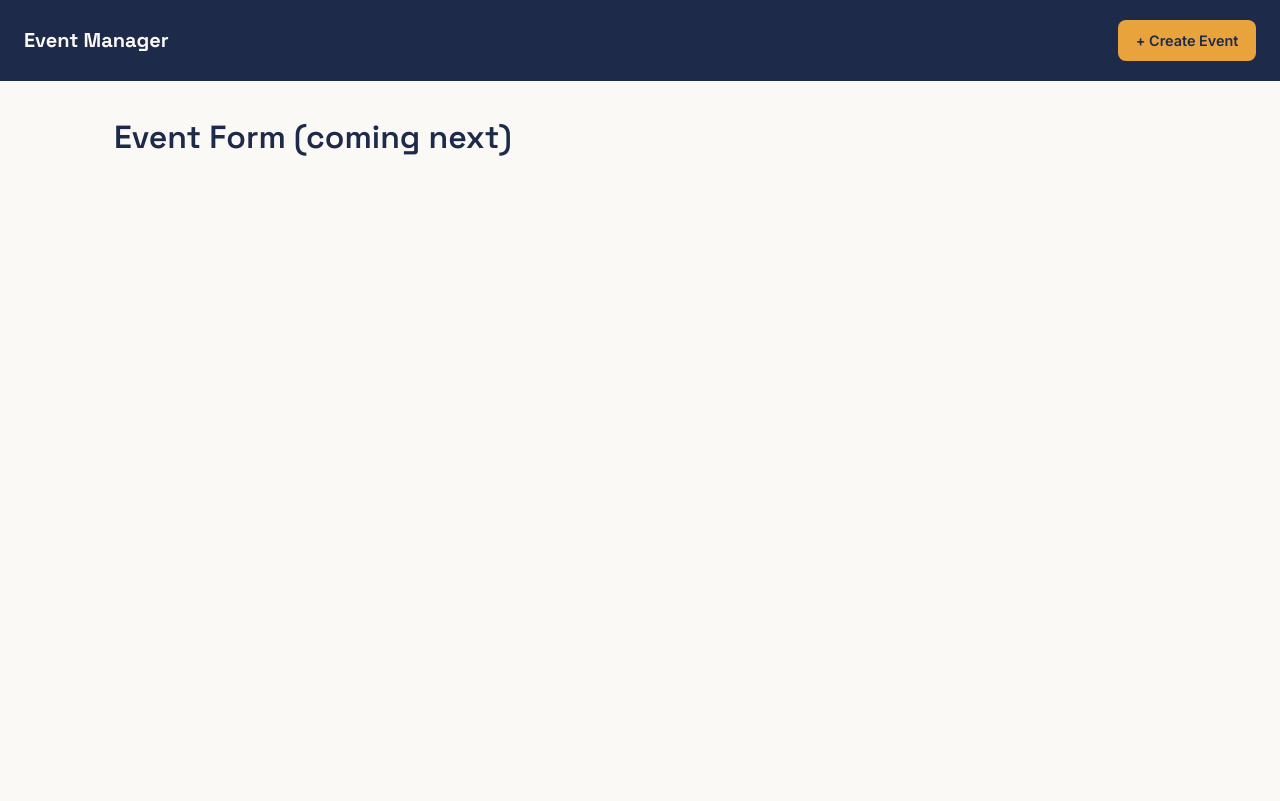
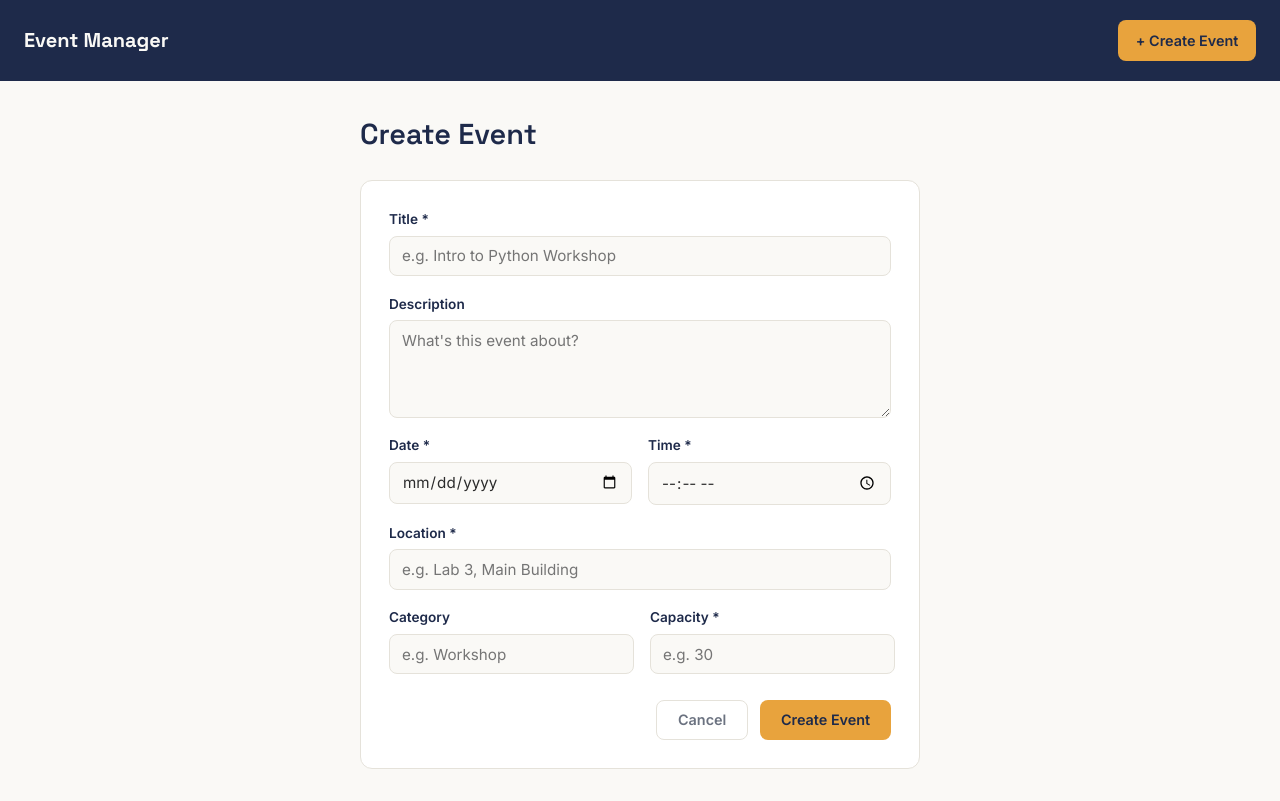
Before and after one commit to Sifen-W/event-management-system, a React (Vite) app in the folder client/: page /events/new in a window 1280 px wide. Built offline with nearby package versions, Linux system fonts and the light colour scheme.

Commit message:
Build EventForm page for creating and editing events

```diff
--- /dev/null
+++ b/client/src/pages/EventForm.css
@@ -0,0 +1,95 @@
+.form-page {
+  max-width: 560px;
+  margin: 0 auto;
+}
+
+.event-form {
+  background: white;
+  border: 1px solid var(--border);
+  border-radius: 12px;
+  padding: 1.75rem;
+  display: flex;
+  flex-direction: column;
+  gap: 1.1rem;
+}
+
+.event-form label {
+  display: flex;
+  flex-direction: column;
+  gap: 0.4rem;
+  font-size: 0.85rem;
+  font-weight: 600;
+  color: var(--navy);
+}
+
+.event-form input,
+.event-form textarea {
+  font-family: var(--font-body);
+  font-size: 0.95rem;
+  font-weight: 400;
+  color: var(--charcoal);
+  border: 1px solid var(--border);
+  border-radius: 8px;
+  padding: 0.6rem 0.75rem;
+  background: var(--cream);
+}
+
+.event-form input:focus,
+.event-form textarea:focus {
+  outline: 2px solid var(--amber);
+  outline-offset: 1px;
+  background: white;
+}
+
+.event-form textarea {
+  resize: vertical;
+}
+
+.form-row {
+  display: grid;
+  grid-template-columns: 1fr 1fr;
+  gap: 1rem;
+}
+
+.form-error {
+  background: #FCEBE9;
+  color: var(--danger);
+  padding: 0.6rem 0.75rem;
+  border-radius: 8px;
+  font-size: 0.85rem;
+}
+
+.form-actions {
+  display: flex;
+  justify-content: flex-end;
+  gap: 0.75rem;
+  margin-top: 0.5rem;
+}
+
+.btn-primary, .btn-secondary {
+  padding: 0.65rem 1.3rem;
+  border-radius: 8px;
+  font-weight: 600;
+  font-size: 0.9rem;
+  border: none;
+}
+
+.btn-primary {
+  background: var(--amber);
+  color: var(--navy);
+}
+.btn-primary:hover { background: var(--amber-dark); }
+.btn-primary:disabled { opacity: 0.6; cursor: not-allowed; }
+
+.btn-secondary {
+  background: transparent;
+  color: var(--gray);
+  border: 1px solid var(--border);
+}
+.btn-secondary:hover { background: var(--cream); }
+
+@media (max-width: 480px) {
+  .form-row {
+    grid-template-columns: 1fr;
+  }
+}
--- a/client/src/pages/EventForm.jsx
+++ b/client/src/pages/EventForm.jsx
@@ -1,5 +1,131 @@
+import { useState, useEffect } from 'react'
+import { useNavigate, useParams } from 'react-router-dom'
+import './EventForm.css'
+
 function EventForm() {
-  return <h1>Event Form (coming next)</h1>
+  const { id } = useParams()
+  const isEditing = Boolean(id)
+  const navigate = useNavigate()
+
+  const [form, setForm] = useState({
+    title: '',
+    description: '',
+    date: '',
+    time: '',
+    location: '',
+    category: '',
+    capacity: ''
+  })
+  const [loading, setLoading] = useState(isEditing)
+  const [saving, setSaving] = useState(false)
+  const [error, setError] = useState('')
+
+  useEffect(() => {
+    if (!isEditing) return
+    fetch(`http://localhost:3001/api/events/${id}`)
+      .then(res => res.json())
+      .then(data => {
+        setForm({
+          title: data.title,
+          description: data.description || '',
+          date: data.date,
+          time: data.time,
+          location: data.location,
+          category: data.category || '',
+          capacity: data.capacity
+        })
+        setLoading(false)
+      })
+  }, [id, isEditing])
+
+  function handleChange(e) {
+    setForm({ ...form, [e.target.name]: e.target.value })
+  }
+
+  async function handleSubmit(e) {
+    e.preventDefault()
+    setError('')
+
+    if (!form.title || !form.date || !form.time || !form.location || !form.capacity) {
+      setError('Please fill in all required fields.')
+      return
+    }
+
+    setSaving(true)
+    const url = isEditing
+      ? `http://localhost:3001/api/events/${id}`
+      : 'http://localhost:3001/api/events'
+    const method = isEditing ? 'PUT' : 'POST'
+
+    try {
+      const res = await fetch(url, {
+        method,
+        headers: { 'Content-Type': 'application/json' },
+        body: JSON.stringify({ ...form, capacity: Number(form.capacity) })
+      })
+      if (!res.ok) throw new Error('Failed to save event')
+      const data = await res.json()
+      navigate(isEditing ? `/events/${id}` : `/events/${data.id}`)
+    } catch (err) {
+      setError('Something went wrong. Please try again.')
+      setSaving(false)
+    }
+  }
+
+  if (loading) return <p className="status-text">Loading event...</p>
+
+  return (
+    <div className="form-page">
+      <h1 className="page-title">{isEditing ? 'Edit Event' : 'Create Event'}</h1>
+      <form className="event-form" onSubmit={handleSubmit}>
+        <label>
+          Title *
+          <input name="title" value={form.title} onChange={handleChange} placeholder="e.g. Intro to Python Workshop" />
+        </label>
+
+        <label>
+          Description
+          <textarea name="description" value={form.description} onChange={handleChange} rows={4} placeholder="What's this event about?" />
+        </label>
+
+        <div className="form-row">
+          <label>
+            Date *
+            <input type="date" name="date" value={form.date} onChange={handleChange} />
+          </label>
+          <label>
+            Time *
+            <input type="time" name="time" value={form.time} onChange={handleChange} />
+          </label>
+        </div>
+
+        <label>
+          Location *
+          <input name="location" value={form.location} onChange={handleChange} placeholder="e.g. Lab 3, Main Building" />
+        </label>
+
+        <div className="form-row">
+          <label>
+            Category
+            <input name="category" value={form.category} onChange={handleChange} placeholder="e.g. Workshop" />
+          </label>
+          <label>
+            Capacity *
+            <input type="number" min="1" name="capacity" value={form.capacity} onChange={handleChange} placeholder="e.g. 30" />
+          </label>
+        </div>
+
+        {error && <p className="form-error">{error}</p>}
+
+        <div className="form-actions">
+          <button type="button" className="btn-secondary" onClick={() => navigate(-1)}>Cancel</button>
+          <button type="submit" className="btn-primary" disabled={saving}>
+            {saving ? 'Saving...' : isEditing ? 'Save Changes' : 'Create Event'}
+          </button>
+        </div>
+      </form>
+    </div>
+  )
 }
 
 export default EventForm
```
